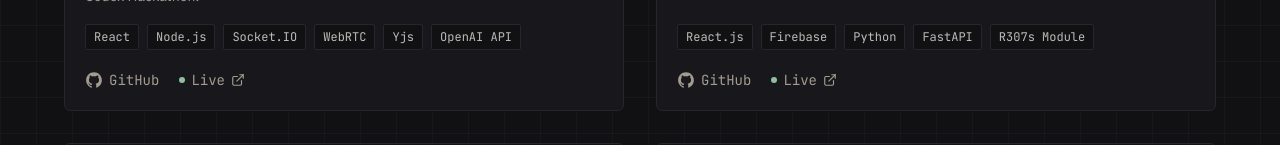
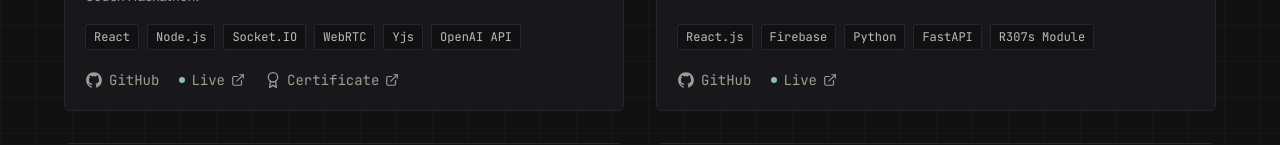
Before and after one commit to Dinesh99673/Portfolio, a React (Vite) app: page /Project in a window 1280 px wide. Shown: the part 875-1020 px from the top of the page. Built offline with nearby package versions, Linux system fonts and the light colour scheme; no server answers.

Commit message:
updated project card

```diff
--- a/src/components/Project/ProjectCard.jsx
+++ b/src/components/Project/ProjectCard.jsx
@@ -1,6 +1,6 @@
 import React from "react";
 import { AiFillGithub } from "react-icons/ai";
-import { FiExternalLink } from "react-icons/fi";
+import { FiExternalLink, FiAward } from "react-icons/fi";
 
 const ProjectCard = ({ title, description, tech, image, githubLink, liveLink, award, awardLink, featured }) => {
   return (
@@ -8,15 +8,9 @@ const ProjectCard = ({ title, description, tech, image, githubLink, liveLink, aw
       className="card-enter relative flex flex-col bg-panel border border-seam rounded-md overflow-hidden hover:border-copper/70 transition-colors duration-300 group"
     >
       {award && (
-        <a
-          href={awardLink}
-          target="_blank"
-          rel="noopener noreferrer"
-          title="View certificate"
-          className="absolute top-3 right-3 z-10 font-mono bg-copper text-ink text-xs font-semibold px-2.5 py-1 rounded-sm hover:bg-copper-bright"
-        >
+        <span className="absolute top-3 right-3 z-10 font-mono bg-copper text-ink text-xs font-semibold px-2.5 py-1 rounded-sm">
           🏆 {award}
-        </a>
+        </span>
       )}
 
       <div className="aspect-video overflow-hidden border-b border-seam">
@@ -61,6 +55,16 @@ const ProjectCard = ({ title, description, tech, image, githubLink, liveLink, aw
               <span className="w-1.5 h-1.5 rounded-full bg-trace inline-block" aria-hidden="true" /> Live <FiExternalLink />
             </a>
           )}
+          {awardLink && (
+            <a
+              href={awardLink}
+              target="_blank"
+              rel="noopener noreferrer"
+              className="flex items-center gap-1.5 text-ash hover:text-copper transition-colors"
+            >
+              <FiAward className="text-base" /> Certificate <FiExternalLink />
+            </a>
+          )}
         </div>
       </div>
     </div>
```
